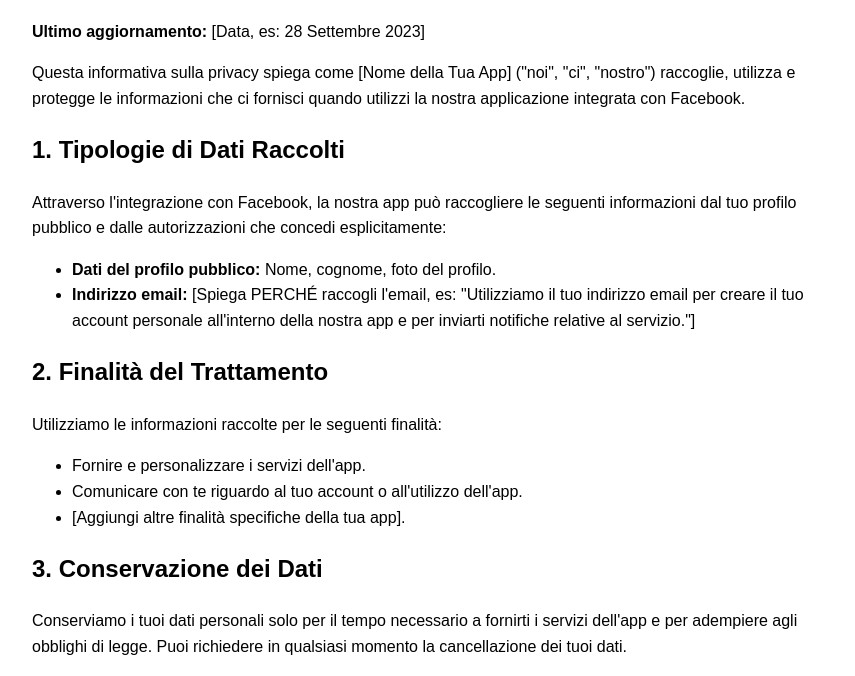
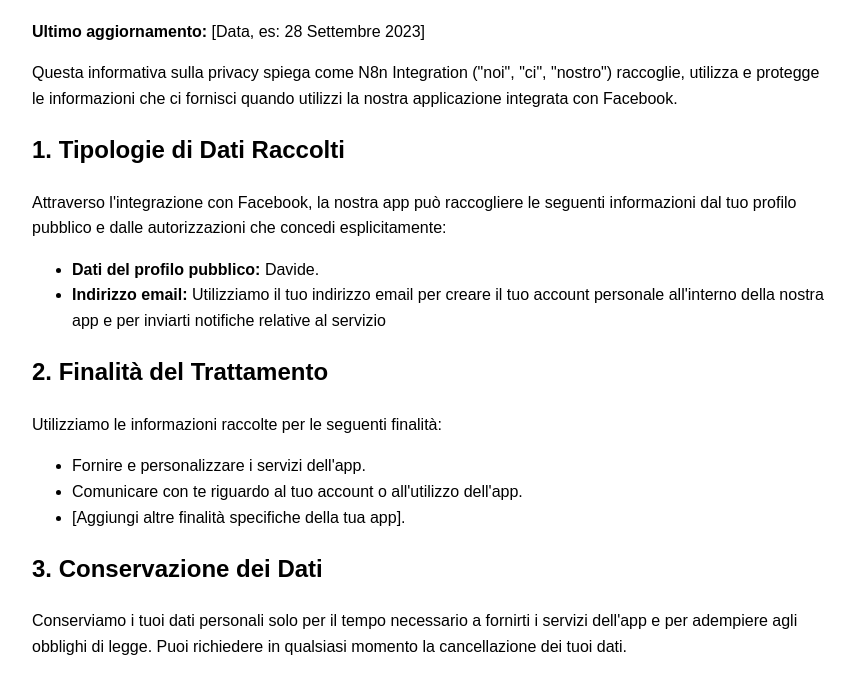
Before and after one commit to davidew74/privacy-policy, a plain HTML site: page index.html in a window 1280 px wide. Shown: the part 94-770 px from the top of the page, without its empty margins (208-1063 px from the left). Drawn offline with Linux system fonts and the light colour scheme.

Commit message:
Update index.html

```diff
--- a/index.html
+++ b/index.html
@@ -3,7 +3,7 @@
 <head>
     <meta charset="UTF-8">
     <meta name="viewport" content="width=device-width, initial-scale=1.0">
-    <title>Privacy Policy - [Nome della Tua App]</title>
+    <title>Privacy Policy - N8n Integration</title>
     <style>
         body { font-family: Arial, sans-serif; line-height: 1.6; margin: 40px auto; max-width: 800px; padding: 0 20px; }
         h1 { color: #333; }
@@ -14,13 +14,13 @@
 
     <p><strong>Ultimo aggiornamento:</strong> [Data, es: 28 Settembre 2023]</p>
 
-    <p>Questa informativa sulla privacy spiega come [Nome della Tua App] ("noi", "ci", "nostro") raccoglie, utilizza e protegge le informazioni che ci fornisci quando utilizzi la nostra applicazione integrata con Facebook.</p>
+    <p>Questa informativa sulla privacy spiega come N8n Integration ("noi", "ci", "nostro") raccoglie, utilizza e protegge le informazioni che ci fornisci quando utilizzi la nostra applicazione integrata con Facebook.</p>
 
     <h2>1. Tipologie di Dati Raccolti</h2>
     <p>Attraverso l'integrazione con Facebook, la nostra app può raccogliere le seguenti informazioni dal tuo profilo pubblico e dalle autorizzazioni che concedi esplicitamente:</p>
     <ul>
-        <li><strong>Dati del profilo pubblico:</strong> Nome, cognome, foto del profilo.</li>
-        <li><strong>Indirizzo email:</strong> [Spiega PERCHÉ raccogli l'email, es: "Utilizziamo il tuo indirizzo email per creare il tuo account personale all'interno della nostra app e per inviarti notifiche relative al servizio."]</li>
+        <li><strong>Dati del profilo pubblico:</strong> Davide.</li>
+        <li><strong>Indirizzo email:</strong> Utilizziamo il tuo indirizzo email per creare il tuo account personale all'interno della nostra app e per inviarti notifiche relative al servizio</li>
         <!-- Aggiungi altri dati che raccogli, come 'user_birthday', 'user_posts', ecc. -->
     </ul>
 
```
